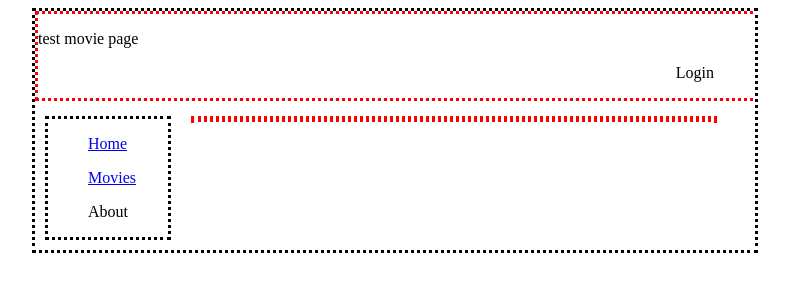
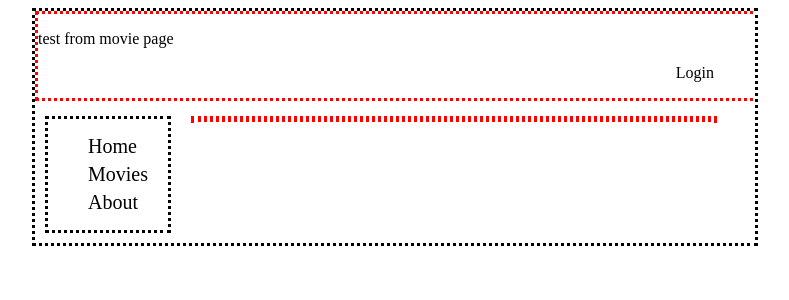
Before and after one commit to ovidiu1/IMDB_WEBSITE, a Flask app: page /movies in a window 1280 px wide. Shown: the top 300 px of the page, without its empty margins (245-1034 px from the left). Run offline with Flask 2, Linux system fonts and the light colour scheme.

Commit message:
small fix to fonts and css

```diff
--- a/templates/movies.html
+++ b/templates/movies.html
@@ -30,27 +30,43 @@
 				margin: 10px;
 				width: 520px;
 			}
-			ul, li{
+			ul{
 				list-style: none;
 			}
+			li{
+				margin-top: 5px;
+				font-size: 20px;
+			}
+			li:hover{
+				list-style: circle;
+			}
+
+			a {
+				color: inherit;
+				text-decoration: none;
+				font: Arial black;
+			 }
+
+
+
 	</style>
 </head>
 <body>
 
 	<div id="webpage">
 		<div id="header">
-		<p>test movie page</p>
+		<p> test from movie page </p>
 			<div>
 				<p style="text-align:right; margin-right: 44px;"> Login</p>
 			</div>
 
 		</div>
 		<div id="menu">
-			<li>
-				<ul> <a href="/">Home</a></ul>
-				<ul><a href="/movies">Movies</a></ul>
-				<ul>About</ul>
-			</li>
+			<ul>
+				<li><a href="/">Home</a></li>
+				<li><a href="/movies">Movies</a></li>
+				<li>About</li>
+			</ul>
 		</div>
 		<div id="content"></div>
 	</div>
```
Also changed, not shown: templates/home.html (+23 -6 lines).
